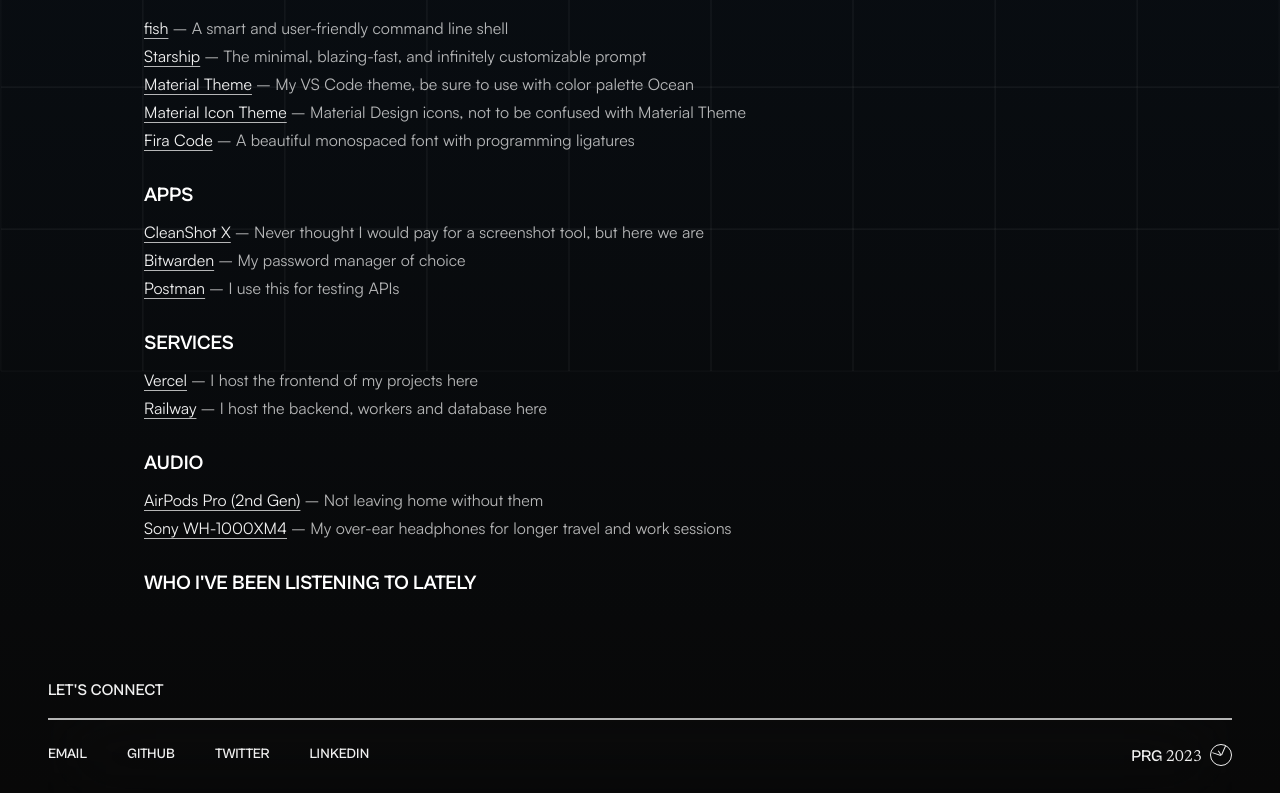
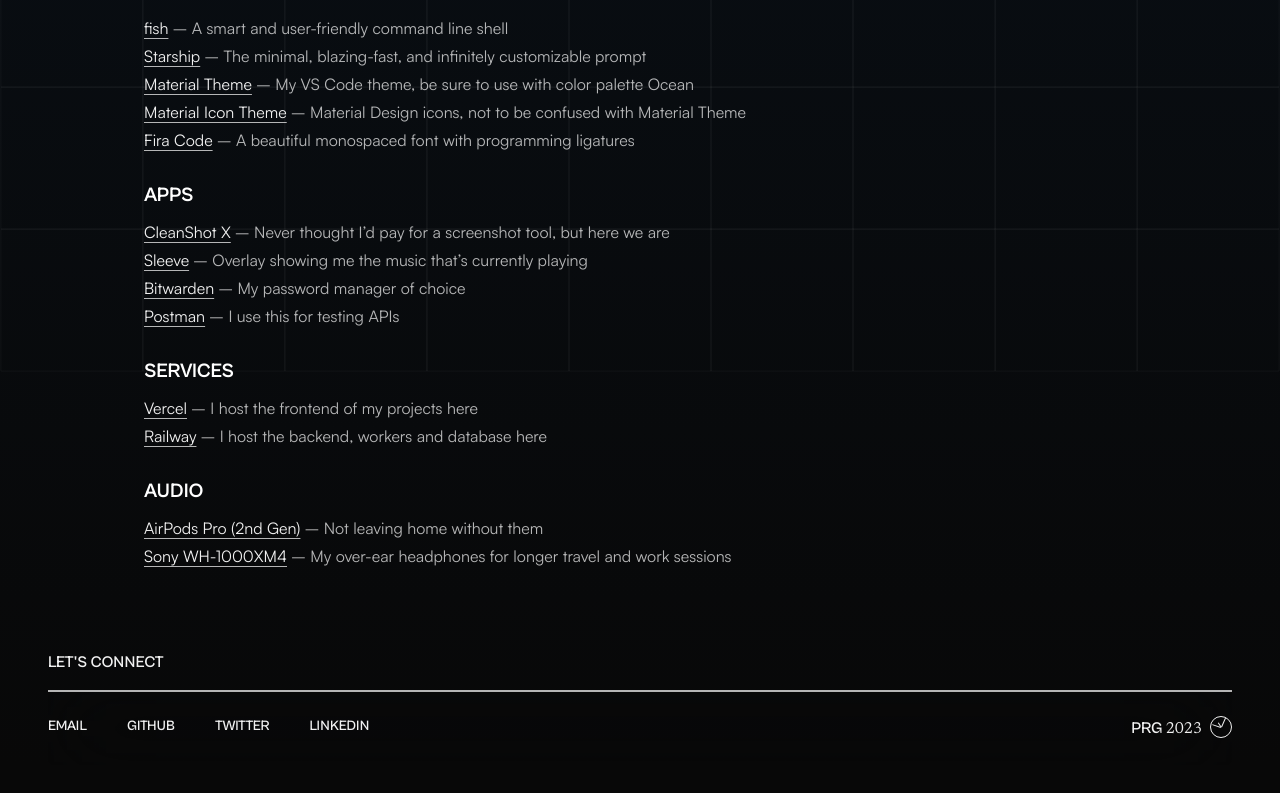
Before and after one commit to jakubslambor/jakub-slambor, a Next.js app: page /toolkit in a window 1280 px wide. Shown: the part 908-1701 px from the top of the page. After the commit the page ends 1673 px from the top, so only its background shows below. Built offline with nearby package versions, Linux system fonts and the light colour scheme.

Commit message:
Simplify toolkit

```diff
--- a/app/components/HeroSection.tsx
+++ b/app/components/HeroSection.tsx
@@ -14,7 +14,7 @@
           alt=""
           fill
           priority
-          className="absolute translate-y-5 scale-150"
+          className="pointer-events-none absolute translate-y-5 scale-150 select-none"
         />
 
         <Image
--- a/app/toolkit/page.tsx
+++ b/app/toolkit/page.tsx
@@ -32,7 +32,7 @@
         <Dock />
       </PageSection>
 
-      <PageSection name="Tools, gear and what I listen to">
+      <PageSection name="Tools, gear, and more">
         {toolkit.map((category) => (
           <>
             <h3 className="mb-2 mt-7 font-grotesk text-xl font-bold uppercase text-white">
@@ -44,10 +44,6 @@
             ))}
           </>
         ))}
-
-        <h3 className="mb-2 mt-7 font-grotesk text-xl font-bold uppercase text-white">
-          Who I've been listening to lately
-        </h3>
       </PageSection>
     </div>
   )
--- a/data/toolkit.ts
+++ b/data/toolkit.ts
@@ -52,7 +52,12 @@
         name: 'CleanShot X',
         url: 'https://cleanshot.com/',
         description:
-          'Never thought I would pay for a screenshot tool, but here we are',
+          'Never thought I’d pay for a screenshot tool, but here we are',
+      },
+      {
+        name: 'Sleeve',
+        url: 'https://sleeve.app/',
+        description: 'Overlay showing me the music that’s currently playing',
       },
       {
         name: 'Bitwarden',
```
